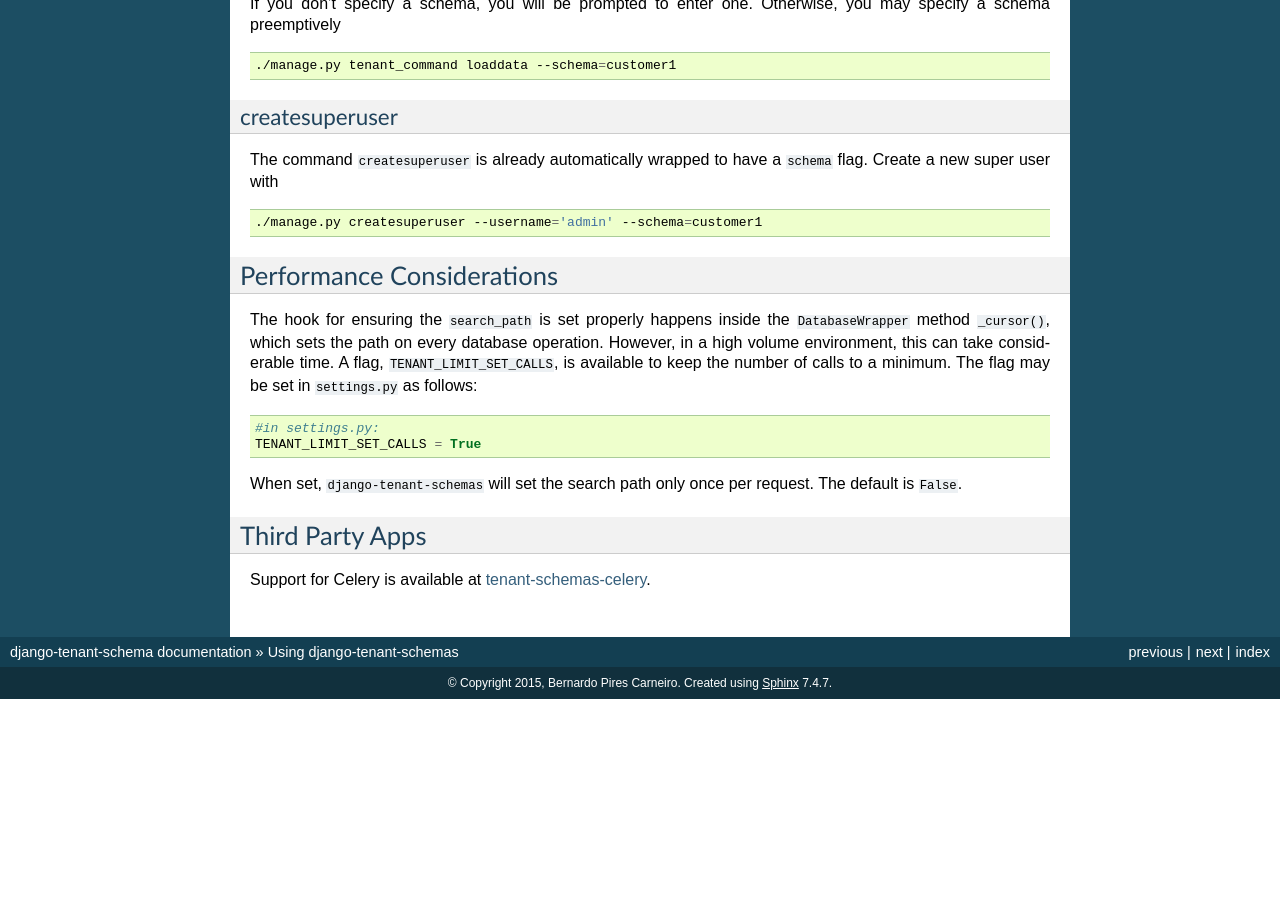
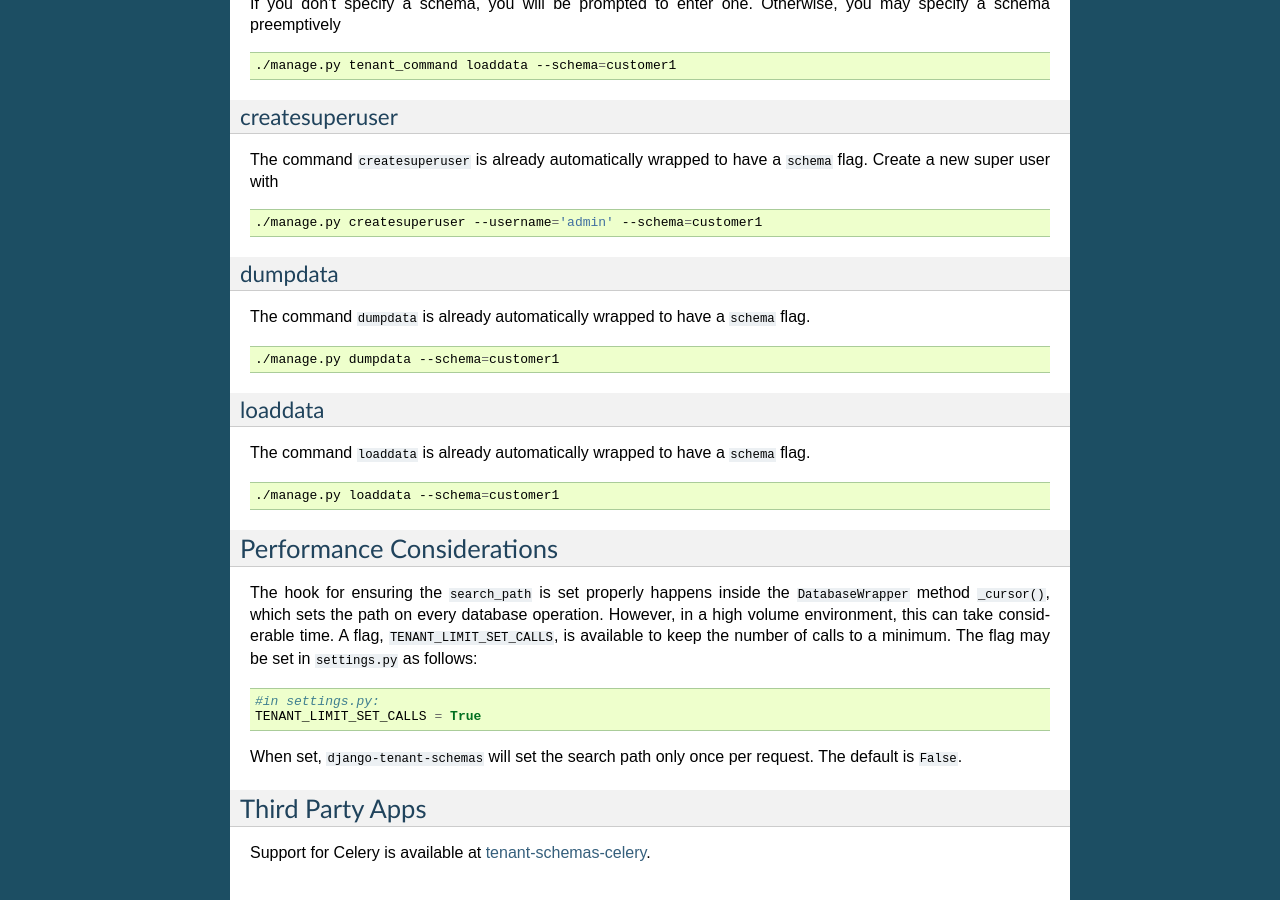
Before and after one commit to bernardopires/django-tenant-schemas, a Sphinx documentation site: the page built from docs/use.rst, in a window 1280 px wide and 900 px high, scrolled down 1855 px. Built offline with Sphinx 7.4.7, drawn with Linux system fonts in a browser that asks for light colours; the version number could not be read and is left out; before the commit the page ends 2554 px from its top, so only the background shows below that.

Commit message:
Update documentation for dumpdata and loaddata management commands.

```diff
--- a/docs/use.rst
+++ b/docs/use.rst
@@ -111,6 +111,24 @@ The command ``createsuperuser`` is already automatically wrapped to have a ``sch
 
     ./manage.py createsuperuser --username='admin' --schema=customer1
 
+dumpdata
+~~~~~~~~
+
+The command ``dumpdata`` is already automatically wrapped to have a ``schema`` flag.
+
+.. code-block:: bash
+
+    ./manage.py dumpdata --schema=customer1
+
+loaddata
+~~~~~~~~
+
+The command ``loaddata`` is already automatically wrapped to have a ``schema`` flag.
+
+.. code-block:: bash
+
+    ./manage.py loaddata --schema=customer1
+
 
 Performance Considerations
 --------------------------
```
